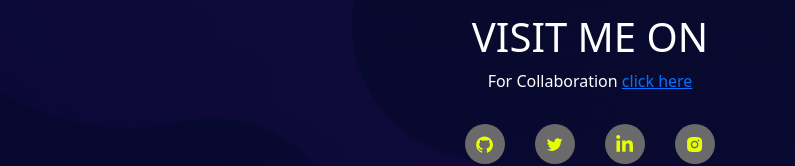
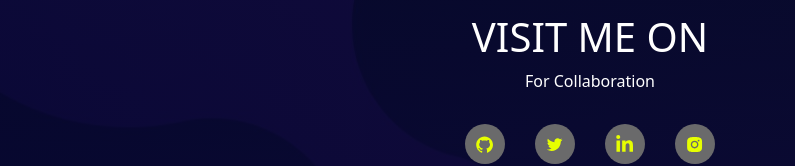
Before and after one commit to s-brajendra/Resume, a React (Create React App) app: page / in a window 1280 px wide. Shown: the part 1294-1460 px from the top of the page, without its empty margins (50-845 px from the left). Built offline with nearby package versions, Linux system fonts and the light colour scheme.

Commit message:
minor changes

```diff
--- a/src/components/Home/About.jsx
+++ b/src/components/Home/About.jsx
@@ -80,7 +80,9 @@ const About = () => {
               <Col md={12} className="home-about-social">
                 <h1>VISIT ME ON</h1>
                 <p>
-                 For Collaboration <span className="yellow"><a href="https://react-bootstrap.netlify.app/">  click here</a></span>
+                 For Collaboration <span className="yellow">
+                  {/* <a href="https://react-bootstrap.netlify.app/">  click here</a> */}
+                  </span>
                 </p>
                 <ul className="home-about-social-links">
                   <li className="social-icons">
```
